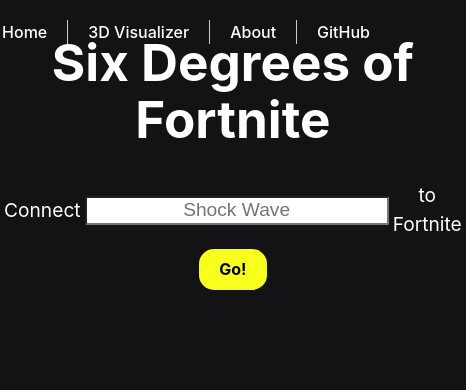
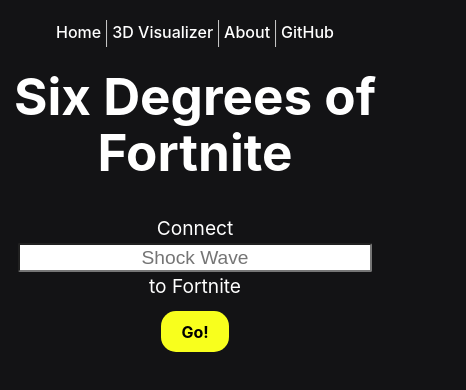
Before and after one commit to iconsumeplutonium/six-degrees-of-fortnite, a React (Vite) app in the folder web/: page / in a window 390 px wide. Shown: the top 390 px of the page, 466 px wide, since content can reach past the window. Built offline with nearby package versions, Linux system fonts and the light colour scheme.

Commit message:
nav bar is responsive now, working on responsive design

```diff
--- a/web/package.json
+++ b/web/package.json
@@ -21,7 +21,7 @@
     "@types/react-dom": "^18.3.5",
     "@types/three": "^0.177.0",
     "@vitejs/plugin-react": "^4.3.4",
-    "eslint": "^9.17.0",
+    "eslint": "^9.30.0",
     "eslint-plugin-react-hooks": "^5.0.0",
     "eslint-plugin-react-refresh": "^0.4.16",
     "globals": "^15.13.0",
--- a/web/src/App.tsx
+++ b/web/src/App.tsx
@@ -96,9 +96,9 @@
 	return (
 		<>
 			<Navigation />
-			<div>
-				<h1>Six Degrees of Fortnite</h1>
-				<div style={{ display: 'flex', alignItems: 'center', justifyContent: 'center' }}>
+			<div className="mainPageLayout">
+				<h1 style={{ marginTop: '8vh' }}>Six Degrees of Fortnite</h1>
+				<div className='searchContainer'>
 					<label className="connectText">
 						{"Connect "}
 					</label>
--- a/web/src/styles/App.css
+++ b/web/src/styles/App.css
@@ -4,9 +4,10 @@
 	/* padding: 2rem; */
 	text-align: center;
 	min-height: 100vh;
-	align-items: flex-start;
+	/* align-items: flex-start; */
+	overflow-x: hidden;
 }
-
+/*
 .inputBox {
 	width: 300px;
 	height: 25px;
@@ -15,10 +16,41 @@
 	border-radius: 2px;
 	outline: none;
 	padding: 0px;
-}
+} */
 
 .connectText {
 	font-size: 1.2rem;
 	padding-left: 4px;
 	padding-right: 4px;
 }
+
+.searchContainer {
+    display: flex;
+    align-items: center;
+    justify-content: center;
+}
+
+@media (max-width: 483px) {
+	/* .inputBox {
+		width: 300px;
+		height: 25px;
+		font-size: 1.2rem;
+		text-align: center;
+		border-radius: 2px;
+		outline: none;
+		padding: 0px;
+	} */
+
+	.connectText {
+		font-size: 1.2rem;
+		padding-left: 4px;
+		padding-right: 4px;
+		flex-shrink: 0;
+	}
+
+	.searchContainer {
+        flex-direction: column;
+        /* gap: 10px; */
+        align-items: center;
+    }
+}
--- a/web/src/styles/Autocomplete.css
+++ b/web/src/styles/Autocomplete.css
@@ -2,10 +2,14 @@
     display: flex;
     flex-direction: column;
     align-items: center;
+    position: relative;
+    width: 100%;
+    max-width: 100%;
 }
 
 .inputBox {
-	width: 300px;
+    width: calc(100vw - 40px) ;
+    max-width: 300px ;
     height: 25px;
     font-size: 1.2rem;
     text-align: center;
@@ -15,7 +19,8 @@
 }
 
 .resultsList {
-    width: 302px;
+    width: calc(100vw - 40px) !important;
+    max-width: 300px !important;
     background-color: #2c2c38;
     display: flex;
     flex-direction: column;
@@ -29,3 +34,14 @@
 .option:hover {
     background-color: #18181e;
 }
+
+
+@media (max-width: 483px) {
+    .inputBox {
+        max-width: none;
+    }
+
+    .resultsList {
+        max-width: none !important;
+    }
+}
--- a/web/src/styles/Navigation.css
+++ b/web/src/styles/Navigation.css
@@ -4,14 +4,41 @@
     position: fixed;
     top: 20px;
     right: 20px;
-    z-index: 1000;
 }
 
 .verticalSeparator {
     border-left: 1px solid #ccc;
+    height: 1.7em;
     margin: 0 0px;
 }
 
 .navLinkText {
     color: white;
 }
+
+@media (max-width: 483px) {
+    .navParent {
+        position: fixed;
+        top: 20px;
+        left: 50%;
+        right: auto;
+        transform: translateX(-50%);
+        max-width: calc(100vw - 40px);
+        gap: 15px;
+    }
+
+    .verticalSeparator {
+        border-left: 1px solid #ccc;
+        height: 1.7em;
+        margin: 0 clamp(-10px, calc((100vw - 300px) / 300 * 25 - 20px), 5px);
+        flex-shrink: 0;
+    }
+
+    .navLinkText {
+        color: white;
+        white-space: nowrap;
+        flex-shrink: 1;
+        min-width: 0;
+        font-size: 16px;
+    }
+}
```
Also changed, not shown: 1 other file (tests, documents, lock files or other folders). Lines whose indentation alone changed are shown as unchanged.
